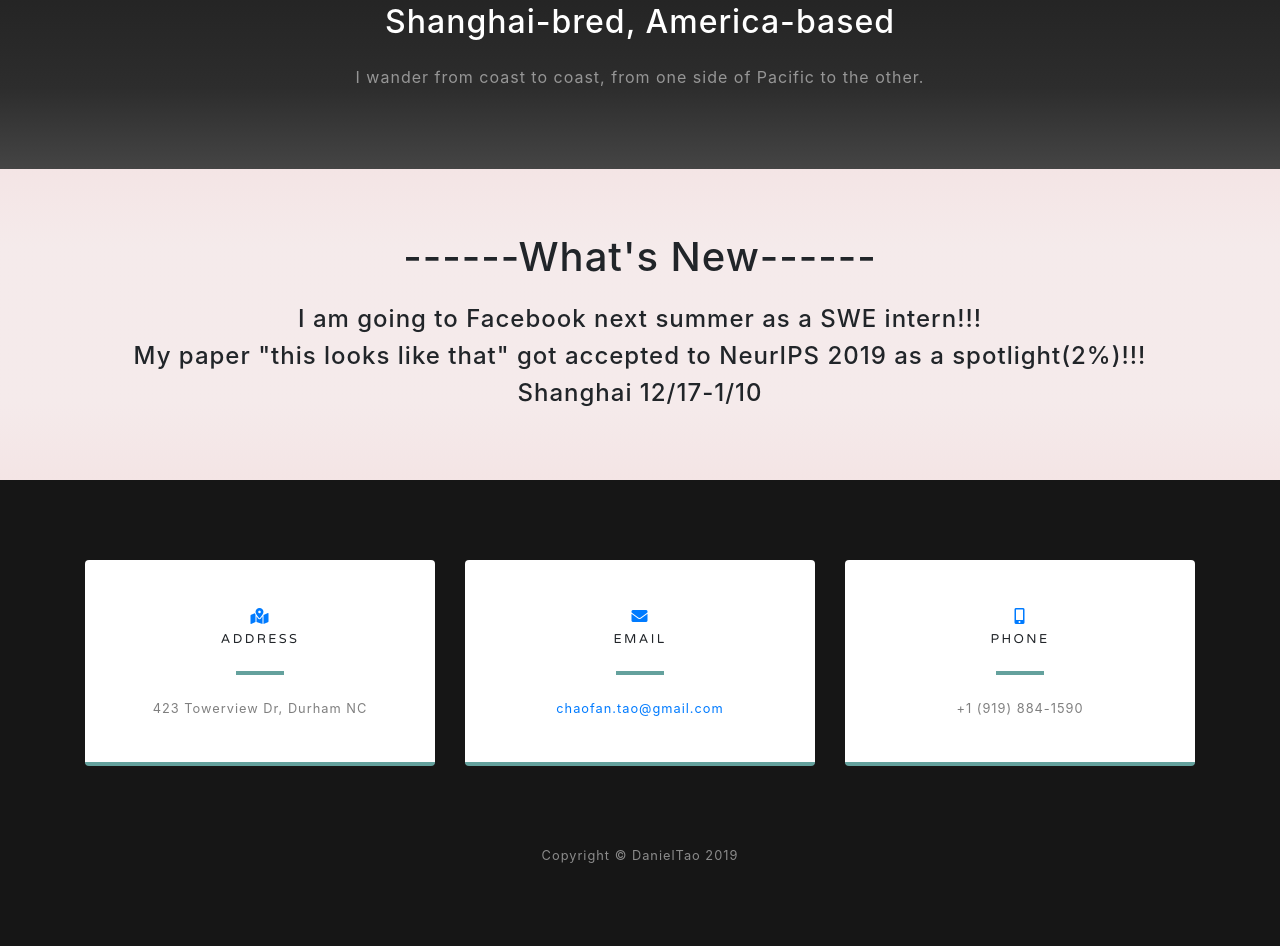
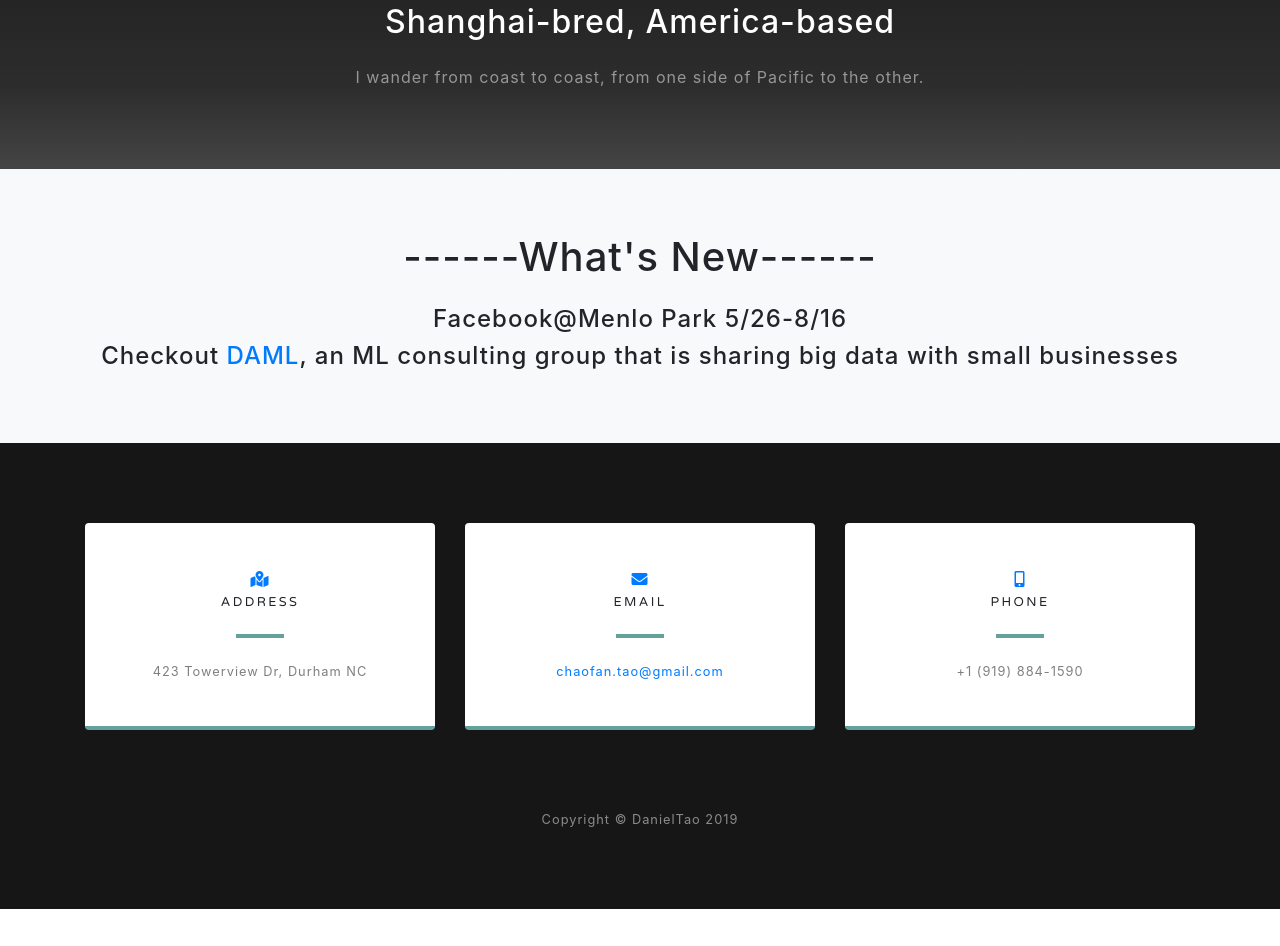
Before and after one commit to danieltao/danielWebsite, a website with bundled scripts: page index.html in a window 1280 px wide. Shown: the part 957-1903 px from the top of the page. After the commit the page ends 1866 px from the top, so only its background shows below. Built offline with nearby package versions, Linux system fonts and the light colour scheme.

Commit message:
update0114

```diff
--- a/css/grayscale.css
+++ b/css/grayscale.css
@@ -180,7 +180,7 @@
   padding-top: 4rem;
   padding-bottom: 4rem;
 
-    background: linear-gradient(to bottom,rgba(242, 220, 220, 0.7) 0%, rgba(242, 220, 220, 0.5) 25%, rgba(242, 220, 220, 0.5) 75%, rgba(242, 220, 220, 0.7) 100%);
+    background: white;
 }
 
 
--- a/index.html
+++ b/index.html
@@ -82,9 +82,8 @@
     <div class = "container">
       <div class="w-100 my-auto text-center justify-content-center no-gutters">
         <h1 class="mb-4"> ------What's New------ </h1>
-        <h4> I am going to Facebook next summer as a SWE intern!!!</h4>
-        <h4> My paper "this looks like that" got accepted to NeurIPS 2019 as a spotlight(2%)!!! </h4>
-        <h4> Shanghai 12/17-1/10</h4>
+        <h4> Facebook@Menlo Park 5/26-8/16</h4>
+        <h4> Checkout <a href="https://objective-roentgen-892d15.netlify.com/">DAML</a>, an ML consulting group that is sharing big data with small businesses</h4>
       </div>
     </div>
   </section>
```
